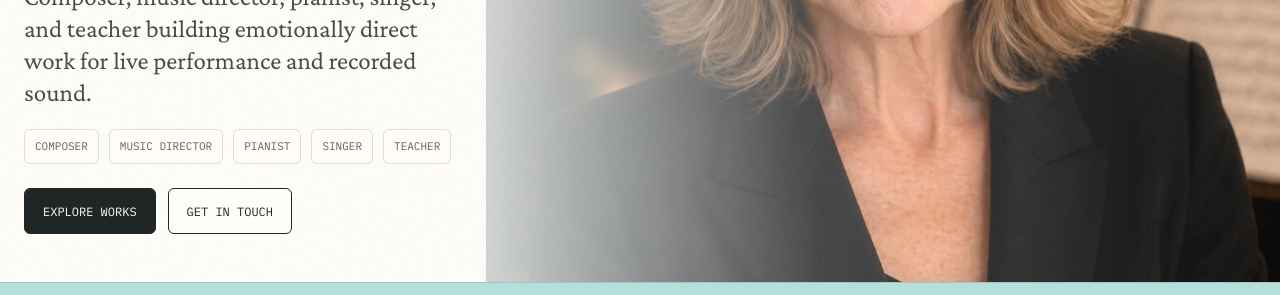
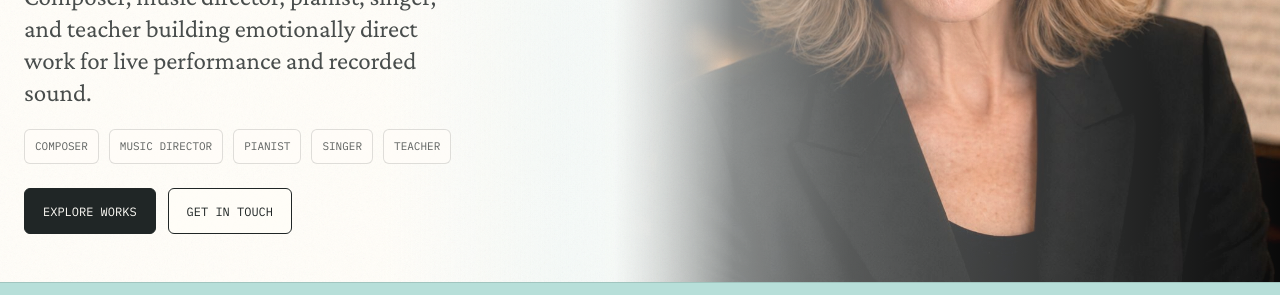
Before and after one commit to maxroper/jan, a plain HTML site: page index.html in a window 1280 px wide. Shown: the part 395-690 px from the top of the page. Drawn offline with nearby package versions, Linux system fonts and the light colour scheme; a web font is replaced by a local one.

Commit message:
Refine hero image blend

```diff
--- a/styles.css
+++ b/styles.css
@@ -165,7 +165,7 @@ strong {
   top: 0;
   right: 0;
   bottom: 0;
-  left: 38%;
+  left: 30%;
   margin: 0;
   z-index: 0;
   overflow: hidden;
@@ -174,11 +174,14 @@ strong {
 }
 
 .hero-portrait img {
-  width: 100%;
+  width: min(52vw, 720px);
   height: 100%;
+  margin-left: auto;
   object-fit: cover;
-  object-position: center 42%;
+  object-position: center 38%;
   filter: saturate(0.96) contrast(1.03) brightness(1.02);
+  -webkit-mask-image: linear-gradient(90deg, transparent 0%, #000 18%, #000 100%);
+  mask-image: linear-gradient(90deg, transparent 0%, #000 18%, #000 100%);
 }
 
 .hero-portrait::after {
@@ -186,7 +189,7 @@ strong {
   position: absolute;
   inset: 0;
   background:
-    linear-gradient(90deg, rgba(243, 248, 247, 0.86) 0%, rgba(243, 248, 247, 0.28) 42%, rgba(243, 248, 247, 0.04) 100%),
+    linear-gradient(90deg, var(--cloud) 0%, rgba(243, 248, 247, 0.86) 20%, rgba(243, 248, 247, 0.36) 52%, rgba(243, 248, 247, 0.04) 100%),
     linear-gradient(180deg, rgba(243, 248, 247, 0.5) 0%, rgba(243, 248, 247, 0) 36%);
 }
 
@@ -334,7 +337,11 @@ strong {
   }
 
   .hero-portrait img {
+    width: 100%;
+    margin-left: 0;
     object-position: 54% 42%;
+    -webkit-mask-image: none;
+    mask-image: none;
   }
 
   .hero-portrait {
```
